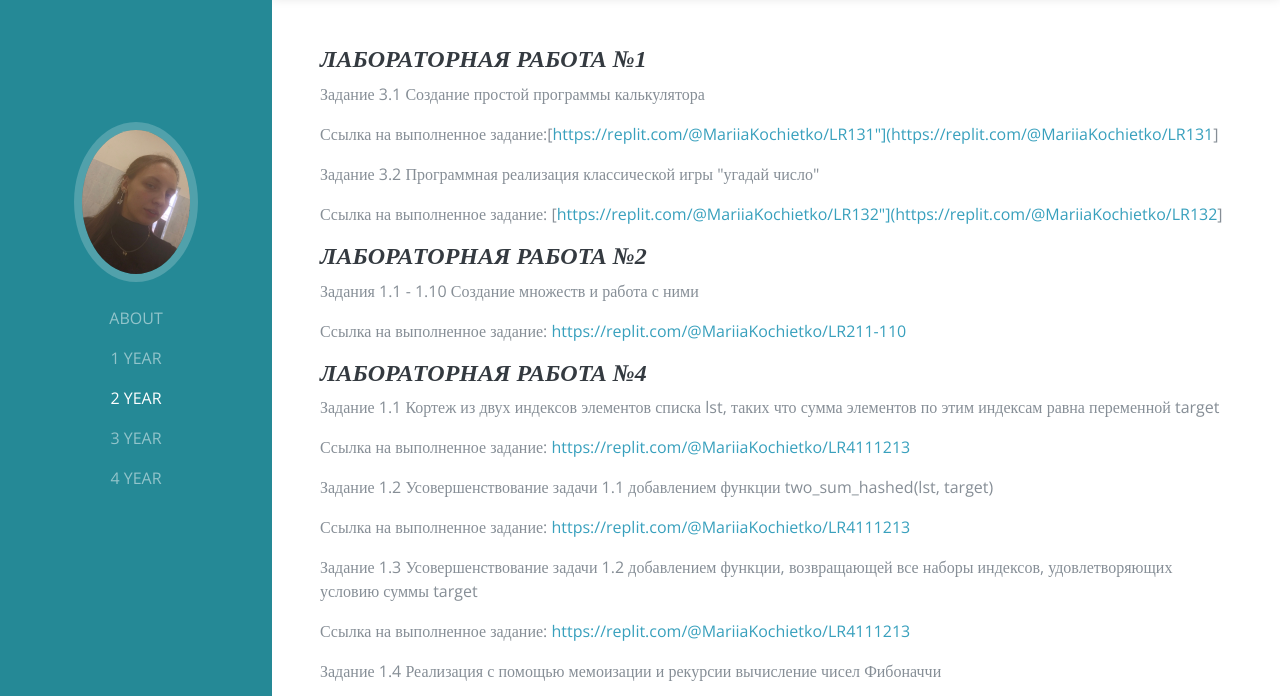
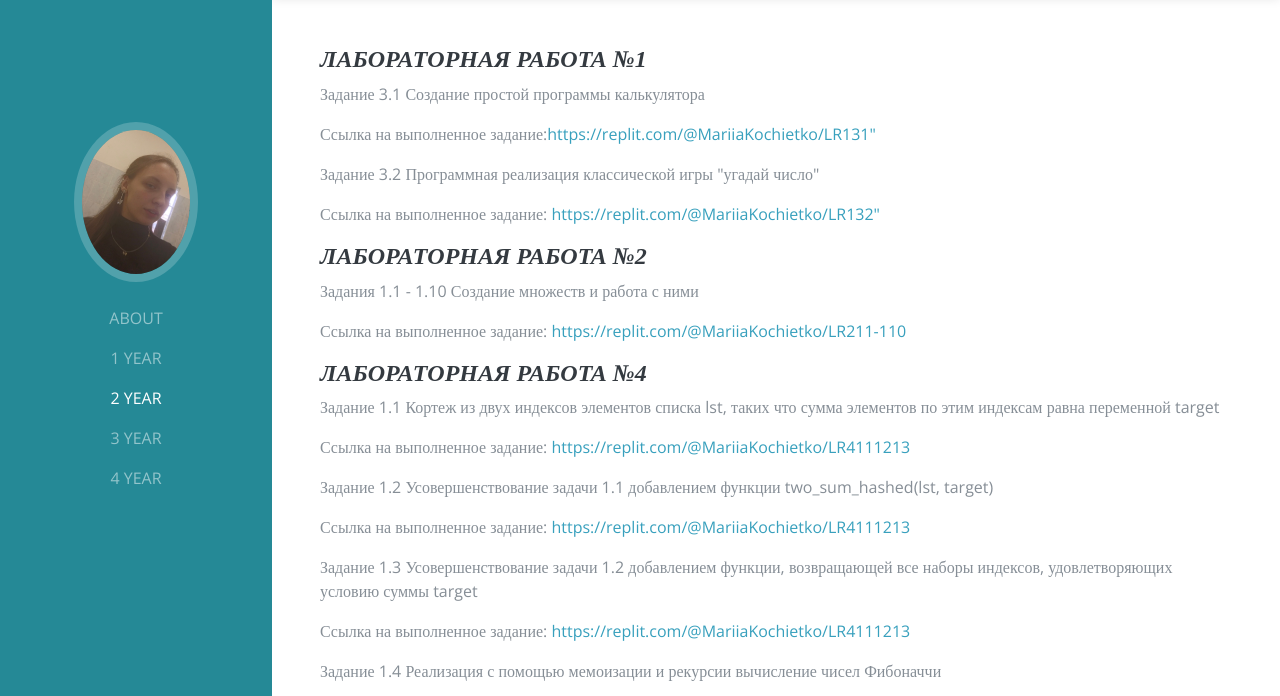
Before and after one commit to Maria-Kochetkova/Maria-Kochetkova.github.io, a plain HTML site: page 2year/programmirovanie-semestr-3/index.html in a window 1280 px wide. Shown: the part 94-790 px from the top of the page. Drawn offline with nearby package versions, Linux system fonts and the light colour scheme; a web font is replaced by a local one.

Commit message:
Synchronized build

```diff
--- a/2year/programmirovanie-semestr-3/index.html
+++ b/2year/programmirovanie-semestr-3/index.html
@@ -65,9 +65,9 @@
   <div class="my-auto">
       <h4><em>Лабораторная работа №1</em></h4>
 <p>Задание 3.1 Создание простой программы калькулятора</p>
-<p>Ссылка на выполненное задание:[<a href="https://replit.com/@MariiaKochietko/LR131&quot;](https://replit.com/@MariiaKochietko/LR131">https://replit.com/@MariiaKochietko/LR131&quot;](https://replit.com/@MariiaKochietko/LR131</a>]</p>
+<p>Ссылка на выполненное задание:<a href="https://replit.com/@MariiaKochietko/LR131">https://replit.com/@MariiaKochietko/LR131"</a></p>
 <p>Задание 3.2 Программная реализация классической игры "угадай число"</p>
-<p>Ссылка на выполненное задание: [<a href="https://replit.com/@MariiaKochietko/LR132&quot;](https://replit.com/@MariiaKochietko/LR132">https://replit.com/@MariiaKochietko/LR132&quot;](https://replit.com/@MariiaKochietko/LR132</a>]</p>
+<p>Ссылка на выполненное задание: <a href="https://replit.com/@MariiaKochietko/LR132">https://replit.com/@MariiaKochietko/LR132"</a></p>
 <h4><em>Лабораторная работа №2</em></h4>
 <p>Задания 1.1 - 1.10 Создание множеств и работа с ними</p>
 <p>Ссылка на выполненное задание: <a href="https://replit.com/@MariiaKochietko/LR211-110">https://replit.com/@MariiaKochietko/LR211-110</a></p>
```
